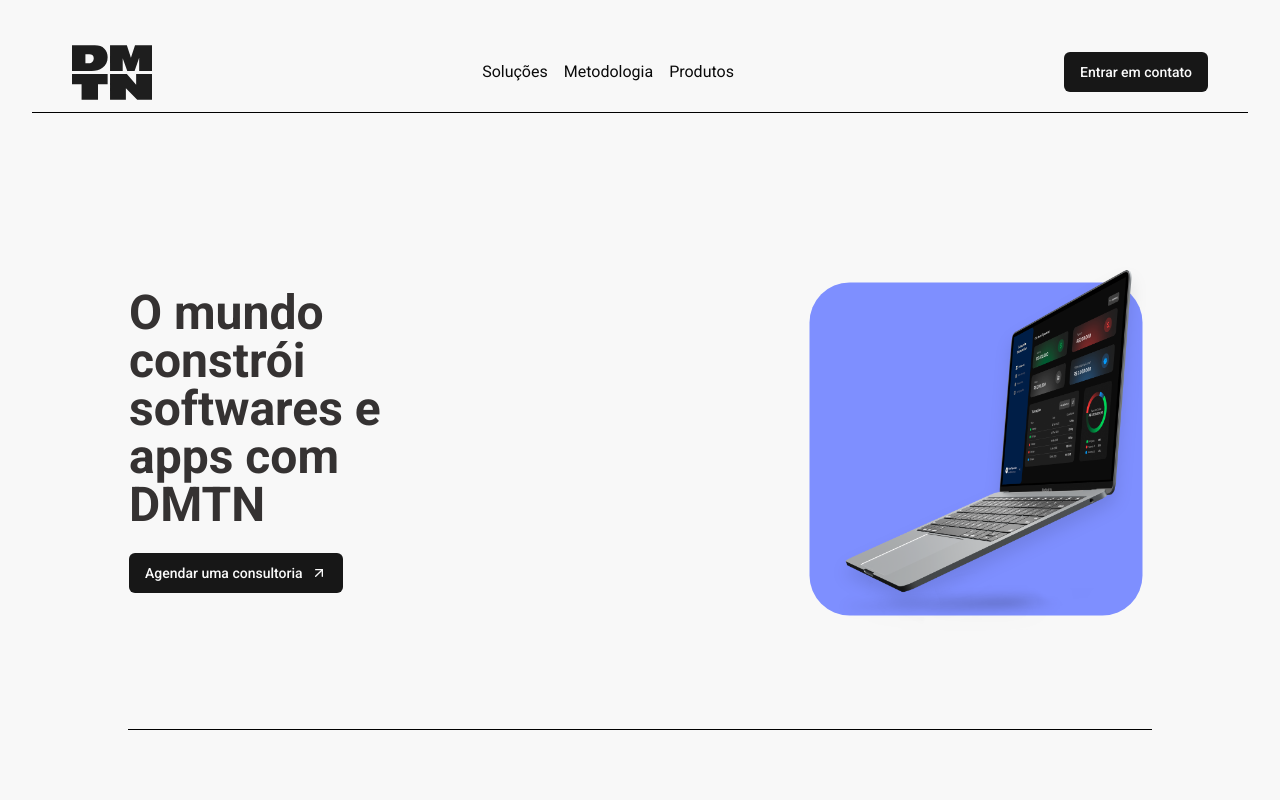
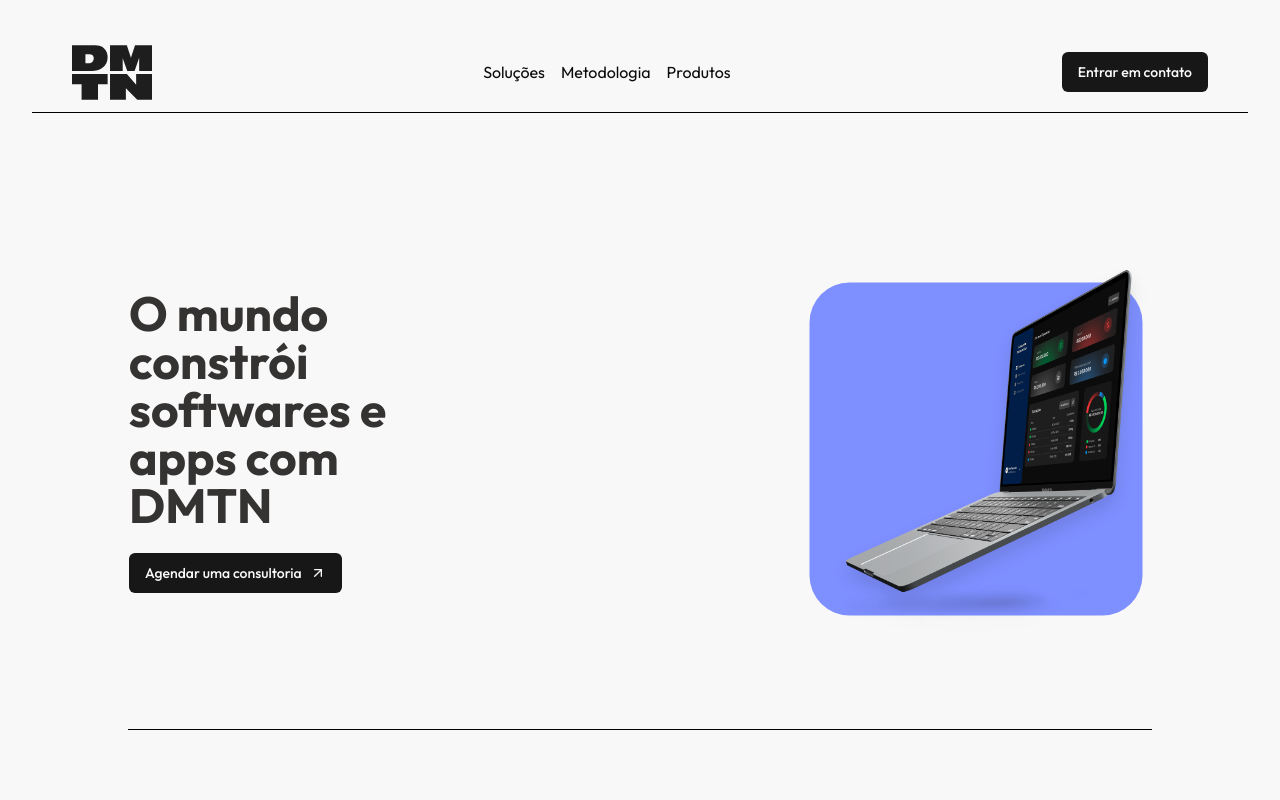
Before and after one commit to ryanfigueredo/dmtn, a Next.js app: page /lading-page in a window 1280 px wide. Shown: the top 800 px of the page. Built offline with nearby package versions, Linux system fonts and the light colour scheme.

Commit message:
Update font configuration and apply new fonts in layout and header section

```diff
--- a/app/lading-page/components/section-header.tsx
+++ b/app/lading-page/components/section-header.tsx
@@ -51,7 +51,7 @@
     {/* Texto e botão */}
     <motion.div className="space-y-6" variants={itemVariants}>
       <motion.h1
-        className="text-4xl font-bold text-[#353232] md:max-w-72 md:text-5xl"
+        className="text-4xl font-bold font-space-grotesk text-[#353232] md:max-w-72 md:text-5xl"
         variants={itemVariants}
       >
         O mundo constrói softwares e apps com DMTN
--- a/app/layout.tsx
+++ b/app/layout.tsx
@@ -1,5 +1,5 @@
 import type { Metadata } from "next";
-import { Roboto } from "next/font/google";
+import { Space_Grotesk, Outfit } from "next/font/google";
 import "./globals.css";
 import { ToastProvider, ToastViewport } from "./_components/ui/toast";
 
@@ -9,10 +9,19 @@
     "Transformamos ideias em soluções digitais ágeis e eficientes. Conheça nossa abordagem moderna para impulsionar negócios com tecnologia de ponta.",
 };
 
-const roboto = Roboto({
+// Configuração das fontes
+const spaceGrotesk = Space_Grotesk({
+  subsets: ["latin"],
+  weight: ["300", "400", "500", "600", "700"],
+  variable: "--font-space-grotesk", // Definindo como variável CSS
+  display: "swap",
+});
+
+const outfit = Outfit({
+  subsets: ["latin"],
   weight: ["400", "500", "700"],
-  subsets: ["latin"],
-  display: "auto",
+  variable: "--font-outfit", // Definindo como variável CSS
+  display: "swap",
 });
 
 export default function RootLayout({
@@ -21,8 +30,8 @@
   children: React.ReactNode;
 }>) {
   return (
-    <html lang="en">
-      <body className={`${roboto.className} antialiased`}>
+    <html lang="pt-BR" className={`${spaceGrotesk.variable} ${outfit.variable}`}>
+      <body className="font-outfit antialiased">
         <ToastProvider>
           {children}
           <ToastViewport />
--- a/tailwind.config.ts
+++ b/tailwind.config.ts
@@ -1,4 +1,6 @@
 import type { Config } from "tailwindcss";
+
+const { fontFamily } = require('tailwindcss/defaultTheme')
 
 const config: Config = {
     darkMode: ["class"],
@@ -55,7 +57,11 @@
   			lg: 'var(--radius)',
   			md: 'calc(var(--radius) - 2px)',
   			sm: 'calc(var(--radius) - 4px)'
-  		}
+  		},
+		  fontFamily: {
+			sans: ['var(--font-outfit)', ...fontFamily.sans],
+			grotesk: ['var(--font-space-grotesk)', ...fontFamily.sans],
+		  }
   	}
   },
   plugins: [require("tailwindcss-animate")],
```
